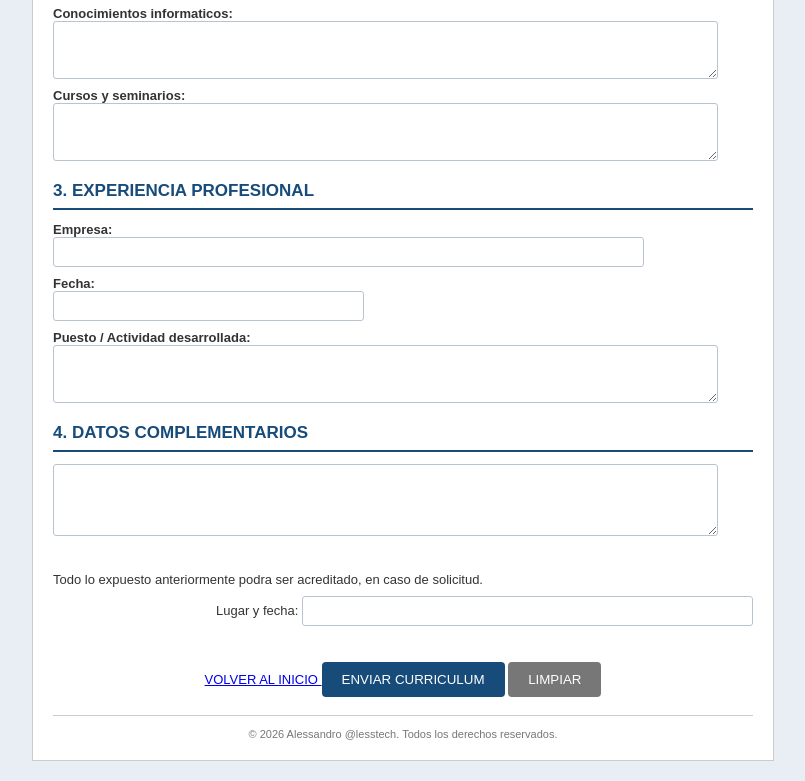
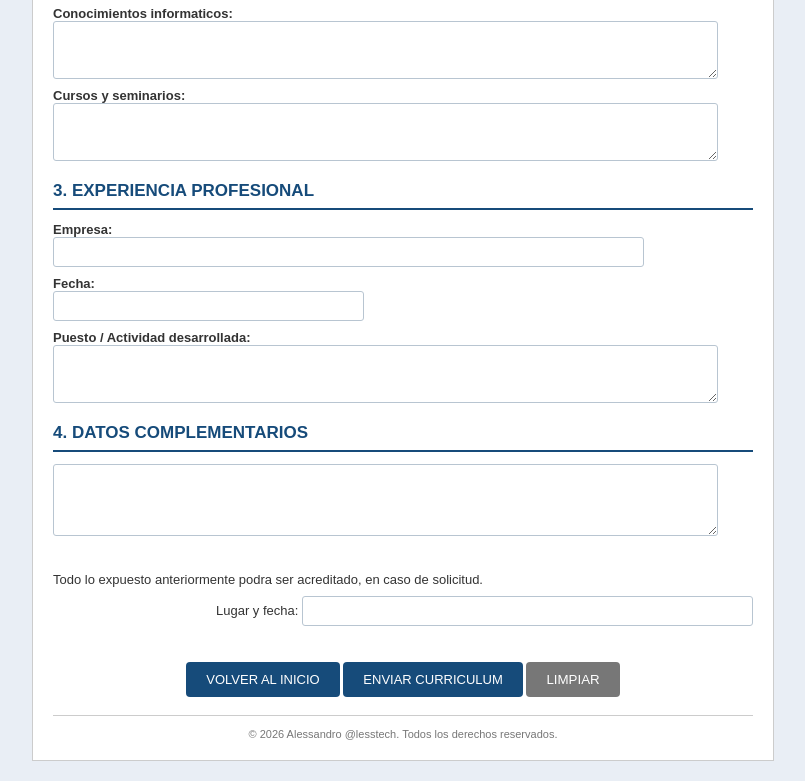
Before and after one commit to Alessandro-Luque/enviacurriculo, a plain HTML site: page curriculum.html in a window 1280 px wide. Shown: the part 840-1621 px from the top of the page, without its empty margins (237-1042 px from the left). Drawn offline with Linux system fonts and the light colour scheme.

Commit message:
Update curriculum.html

```diff
--- a/curriculum.html
+++ b/curriculum.html
@@ -1,15 +1,10 @@
-
 <!DOCTYPE html PUBLIC "-//W3C//DTD XHTML 1.0 Transitional//EN" "http://www.w3.org/TR/xhtml1/DTD/xhtml1-transitional.dtd">
 <html xmlns="http://www.w3.org/1999/xhtml">
-
 <head>
 <meta http-equiv="Content-Type" content="text/html; charset=utf-8" />
 <meta name="viewport" content="width=device-width, initial-scale=1.0" />
-
 <title>Envio de Curriculum Vitae</title>
-
 <style type="text/css">
-
 body {
     font-family: Arial, Helvetica, sans-serif;
     background-color: #e9eef5;
@@ -17,7 +12,6 @@ body {
     padding: 20px;
     color: #333333;
 }
-
 .contenedor {
     width: 700px;
     margin: auto;
@@ -25,7 +19,6 @@ body {
     background-color: #ffffff;
     border: 1px solid #cccccc;
 }
-
 .encabezado {
     background-color: #164b7a;
     color: #ffffff;
@@ -135,6 +128,10 @@ textarea {
     padding: 10px 20px;
     cursor: pointer;
     border-radius: 4px;
+    text-decoration: none;
+    display: inline-block;
+    font-size: 13px;
+    font-family: Arial, Helvetica, sans-serif;
 }
 
 .boton:hover {
@@ -371,16 +368,21 @@ Lugar y fecha:
 <br />
 
 <p align="center">
-<a href="index.html" class="volver">
+
+<a href="index.html" class="boton">
 VOLVER AL INICIO
 </a>
+
 <input type="submit"
 class="boton"
 value="ENVIAR CURRICULUM" />
+
 <input type="reset"
 class="limpiar"
 value="LIMPIAR" />
+
 </p>
+
 <div class="pie">
 © 2026 Alessandro @lesstech. Todos los derechos reservados.
 </div>
@@ -390,9 +392,11 @@ value="LIMPIAR" />
 </div>
 
 <script type="text/javascript">
+
 document.getElementById("cuadroFoto").onclick = function() {
     document.getElementById("foto").click();
 };
+
 document.getElementById("foto").onchange = function() {
 
     var archivo = this.files[0];
@@ -404,21 +408,36 @@ document.getElementById("foto").onchange = function() {
             this.value = "";
             return;
         }
+
         var lector = new FileReader();
+
         lector.onload = function(e) {
+
             var imagen = document.getElementById("imagenFoto");
+
             imagen.src = e.target.result;
+
             imagen.style.display = "block";
+
         };
+
         lector.readAsDataURL(archivo);
+
     }
+
 };
+
 document.getElementById("formularioCV").onreset = function() {
+
     var imagen = document.getElementById("imagenFoto");
+
     imagen.src = "";
+
     imagen.style.display = "none";
 
 };
+
 </script>
+
 </body>
 </html>
```
